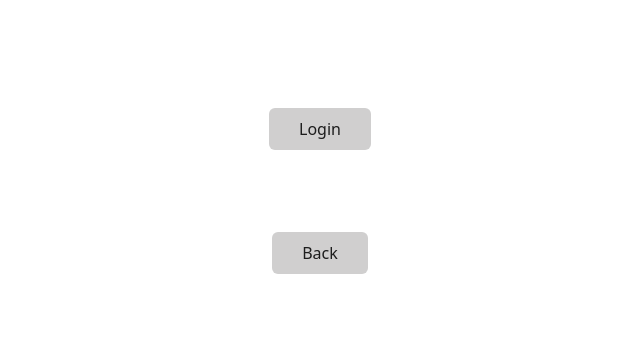
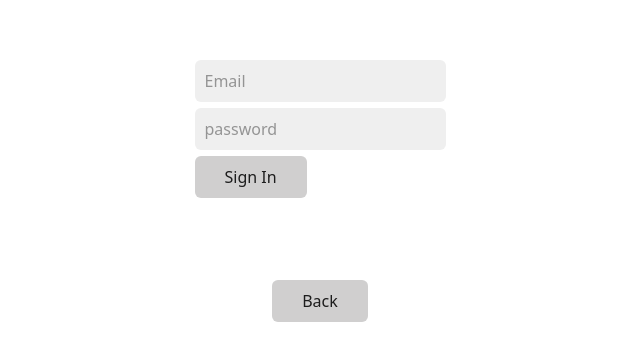
Before and after one commit to jean3102/hook-app, a React (Vite) app: page /use-context/login in a window 1280 px wide. Shown: the part 226-586 px from the top of the page, without its empty margins (317-957 px from the left). Built offline with nearby package versions, Linux system fonts and the light colour scheme.

Commit message:
feat(login): working with login component

```diff
--- a/src/useContext/Login.tsx
+++ b/src/useContext/Login.tsx
@@ -1,8 +1,49 @@
+import { useState } from 'react';
 import { useAuthContext } from './hooks/useAuthContext';
 
 export default function Login() {
 	const { login } = useAuthContext();
+	const [form, setForm] = useState({
+		email: 'example@gmail.com',
+		password: '123456',
+	});
+
+	const [error, setError] = useState('');
+
+	const handleChange = (e: React.ChangeEvent<HTMLInputElement>) => {
+		const { name, value } = e.target;
+		setForm({ ...form, [name]: value });
+	};
+
+	const handleValidation = () => {
+		if (!form.email || !form.password) {
+			return false;
+		}
+		return true;
+	};
+
+	const handleSubmit = (e: React.FormEvent<HTMLFormElement>) => {
+		e.preventDefault();
+		if (!handleValidation()) {
+			setError('Email and password are required');
+			return;
+		}
+		login(form.email, form.password);
+	};
 	return (
-			<button onClick={login}>Login </button>
+		<form onSubmit={handleSubmit}>
+			<input
+				type="email"
+				placeholder="Email"
+				onChange={handleChange}
+			/>
+			<input
+				type="password"
+				placeholder="password"
+				onChange={handleChange}
+			/>
+			<button type="submit">Sign In</button>
+			{error && <p>{error}</p>}
+		</form>
 	);
 }
--- a/src/useContext/models/authContext.model.ts
+++ b/src/useContext/models/authContext.model.ts
@@ -1,6 +1,6 @@
 export interface AuthContextModel {
 	isLoggedIn: boolean;
-	login: () => void;
+	login: (email: string, password: string) => void;
 	logout: () => void;
 	user: User | null;
 }
```
